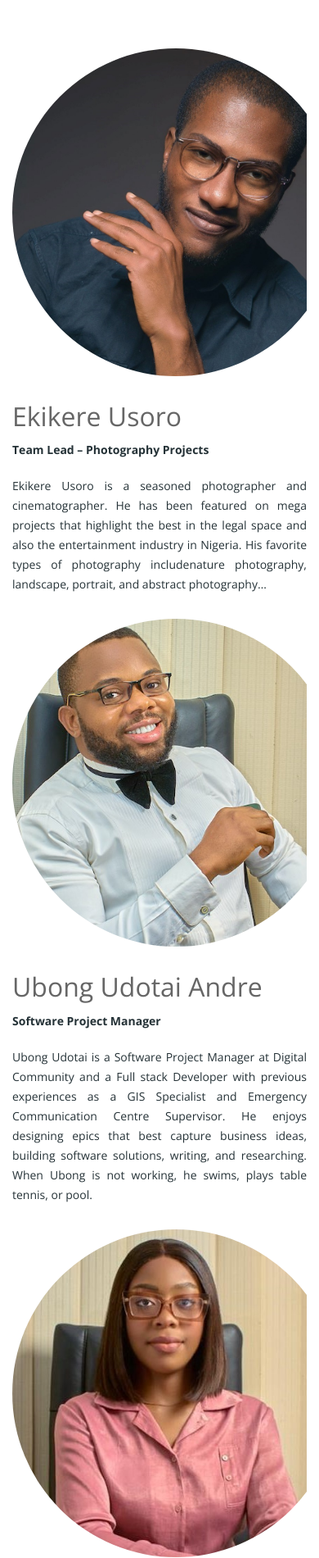
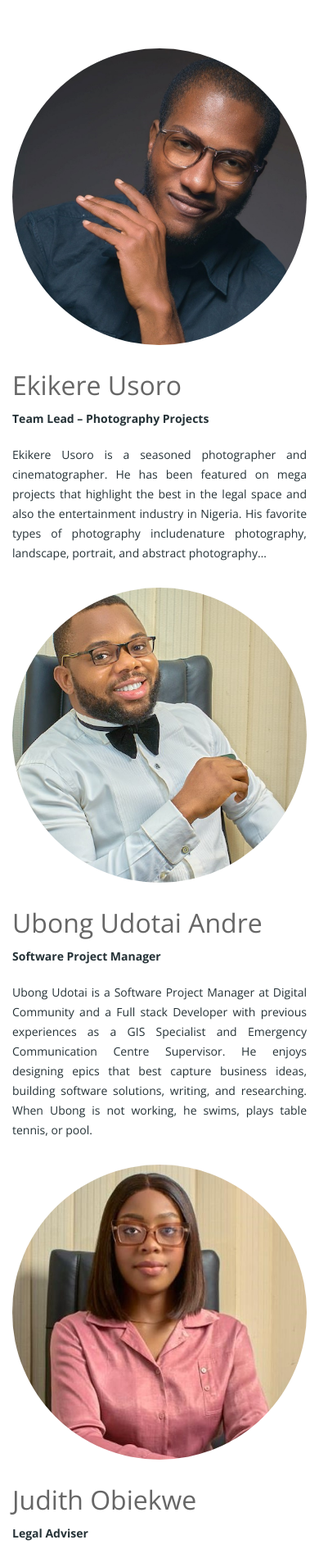
Before and after one commit to AndreUdotai/photoman-web, a PHP site: page /about in a window 390 px wide. Shown: the part 1751-3652 px from the top of the page at 82% size. Run offline with PHP 8.4, Linux system fonts and the light colour scheme; some web fonts are replaced.

Commit message:
modified about.php added img-responsive bootstrap class to team images

```diff
--- a/about.php
+++ b/about.php
@@ -95,7 +95,7 @@
                             <div class="single-blog-post blog-grid-post mb-30px">
                                 <div class="blog-post-media">
                                     <div class="blog-post-video">
-                                        <img src="assets/images/team/ekikere.jpeg" width="400" height="400" class="rounded-circle">
+                                        <img src="assets/images/team/ekikere.jpeg" width="400" height="400" class="rounded-circle img-responsive">
                                     </div>
                                 </div>
                             </div>
@@ -111,7 +111,7 @@
                             <div class="single-blog-post blog-grid-post mb-30px">
                                 <div class="blog-post-media">
                                     <div class="blog-post-video">
-                                        <img src="assets/images/team/andre.jpg" width="400" height="400" class="rounded-circle">
+                                        <img src="assets/images/team/andre.jpg" width="400" height="400" class="rounded-circle img-responsive">
                                     </div>
                                 </div>
                             </div>
@@ -127,7 +127,7 @@
                             <div class="single-blog-post blog-grid-post mb-30px">
                                 <div class="blog-post-media">
                                     <div class="blog-post-video">
-                                        <img src="assets/images/team/judith.jpeg" width="400" height="400" class="rounded-circle">
+                                        <img src="assets/images/team/judith.jpeg" width="400" height="400" class="rounded-circle img-responsive">
                                     </div>
                                 </div>
                             </div>
```
